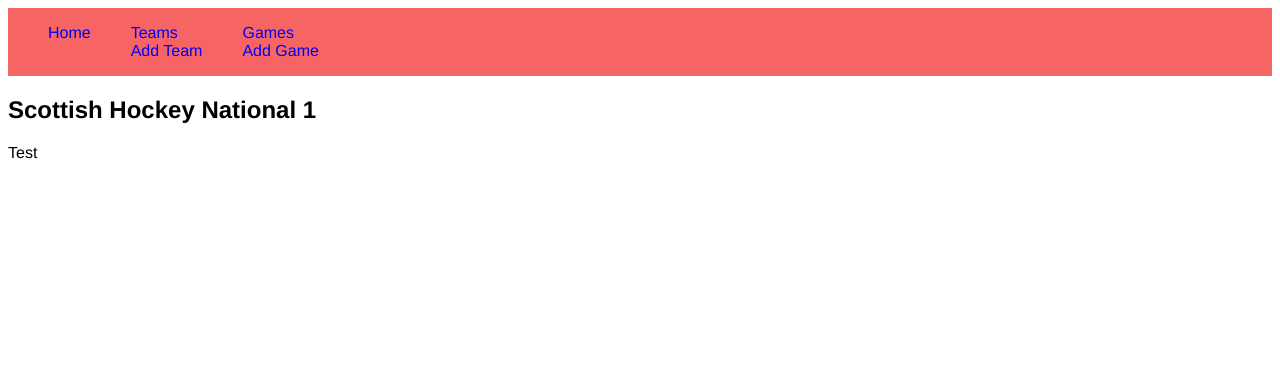
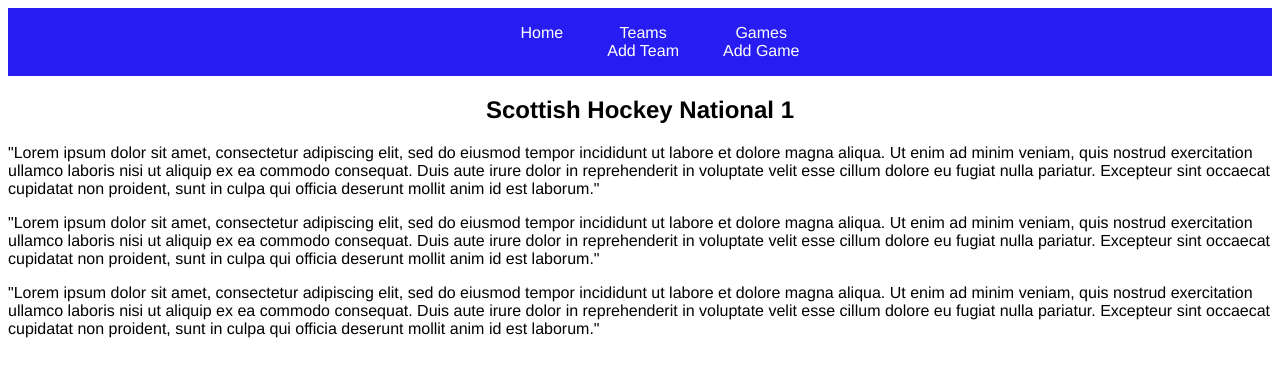
Before and after one commit to klamb95/python_project, a Flask app: page / in a window 1280 px wide. Shown: the top 377 px of the page. Run offline with Flask 2, Linux system fonts and the light colour scheme; some libraries are stand-ins or nearby versions.

Commit message:
centred content

```diff
--- a/static/style.css
+++ b/static/style.css
@@ -11,18 +11,28 @@ body{
   }
   .menu{
       display: flex;
+      justify-content: center;
       list-style-type: none;
       padding: 0;
       margin: 0;
-      background-color: rgb(247, 100, 100);
+      background-color: rgb(39, 29, 242);
 
   }
 
-  .menu{
-      list-style-type:;
-      text: white;
+  .link{
+    list-style-type: none;
+    color: white;
+    text-align: center;
   }
 
- #teams{
+ .text{
+    color: white;
+    margin: 2px;
+
+
 
  }
+
+ h1{
+     text-align: center;
+ }
--- a/templates/base.html
+++ b/templates/base.html
@@ -12,25 +12,25 @@
     <main>
         <nav class="menu">
             <ul>
-                <li class="menu">
-                    <a href="/"  style="text-decoration: none;">Home</a>
+                <li class="link">
+                    <a class="text" href="/"  style="text-decoration: none;">Home</a>
                 </li>
 
            </ul>
            <ul>
-            <li class="menu">
-                <a href="/teams" style="text-decoration: none;">Teams</a>
+            <li class="link">
+                <a class="text" href="/teams" style="text-decoration: none;">Teams</a>
             </li>
-            <li class="menu">
-                <a href="/teams/new"style="text-decoration: none;">Add Team</a>
-            </li class="menu">
+            <li class="link">
+                <a class="text" href="/teams/new"style="text-decoration: none;">Add Team</a>
+            </li class="link">
             </ul>
             <ul>
-              <li class="menu">
-                  <a href="/games"style="text-decoration: none;">Games</a>
+              <li class="link">
+                  <a class="text" href="/games"style="text-decoration: none;">Games</a>
               </li>
-              <li class="menu">
-                  <a href="/games/new"style="text-decoration: none;">Add Game</a>
+              <li class="link">
+                  <a class="text" href="/games/new"style="text-decoration: none;">Add Game</a>
               </li>
             </ul>
             <!-- <ul>
--- a/templates/index.html
+++ b/templates/index.html
@@ -3,5 +3,18 @@
 {% block content %}
 <h1>Scottish Hockey National 1</h1>
 
-<p>Test</p>
+<p>"Lorem ipsum dolor sit amet, consectetur adipiscing elit, sed do eiusmod tempor incididunt ut labore et dolore magna aliqua. Ut enim ad minim veniam, quis nostrud exercitation ullamco laboris nisi ut aliquip ex ea commodo consequat.
+    Duis aute irure dolor in reprehenderit in voluptate velit esse cillum dolore eu fugiat nulla pariatur. Excepteur sint occaecat cupidatat non proident, sunt in culpa qui officia deserunt mollit anim id est laborum."
+
+</p>
+
+<p>"Lorem ipsum dolor sit amet, consectetur adipiscing elit, sed do eiusmod tempor incididunt ut labore et dolore magna aliqua. Ut enim ad minim veniam, quis nostrud exercitation ullamco laboris nisi ut aliquip ex ea commodo consequat.
+    Duis aute irure dolor in reprehenderit in voluptate velit esse cillum dolore eu fugiat nulla pariatur. Excepteur sint occaecat cupidatat non proident, sunt in culpa qui officia deserunt mollit anim id est laborum."
+
+</p>
+
+<p>"Lorem ipsum dolor sit amet, consectetur adipiscing elit, sed do eiusmod tempor incididunt ut labore et dolore magna aliqua. Ut enim ad minim veniam, quis nostrud exercitation ullamco laboris nisi ut aliquip ex ea commodo consequat.
+    Duis aute irure dolor in reprehenderit in voluptate velit esse cillum dolore eu fugiat nulla pariatur. Excepteur sint occaecat cupidatat non proident, sunt in culpa qui officia deserunt mollit anim id est laborum."
+
+</p>
 {% endblock %}
```
